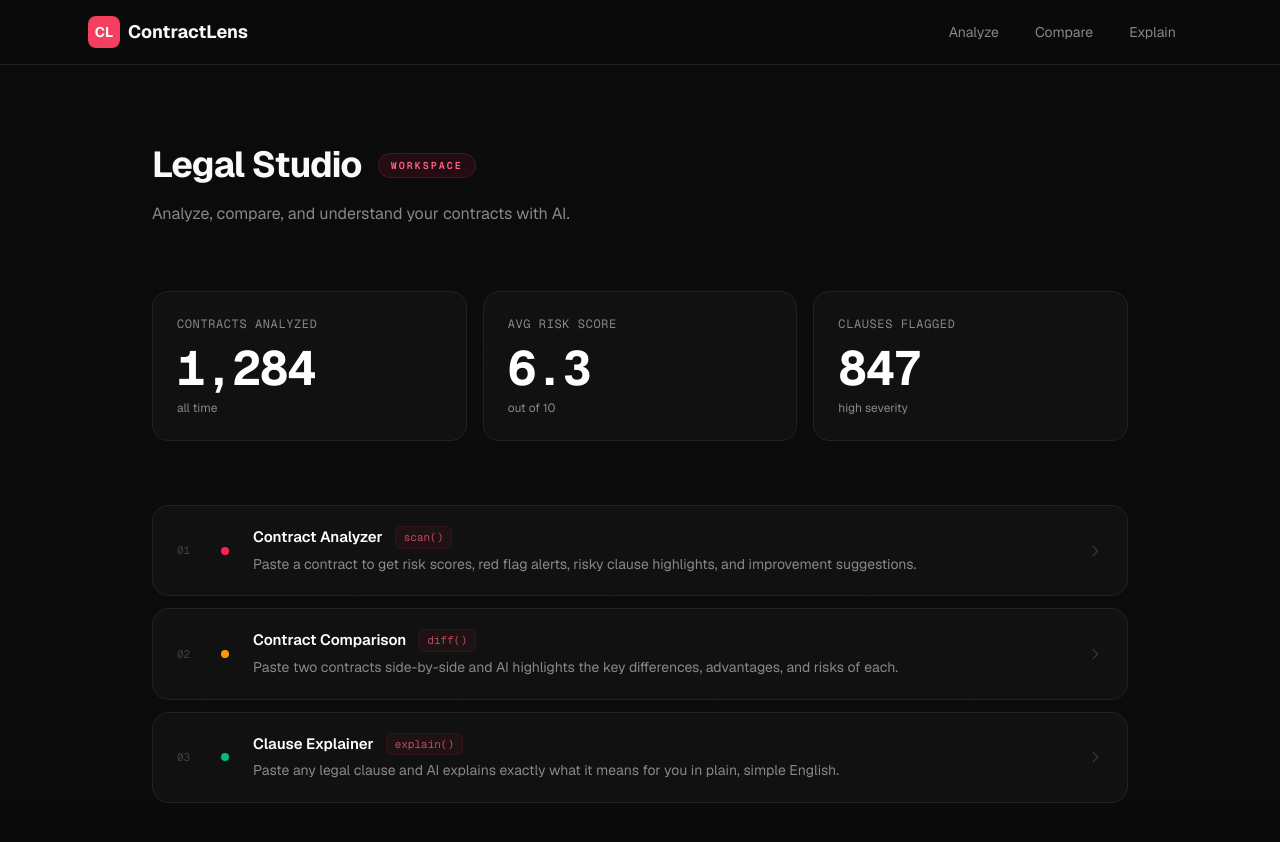
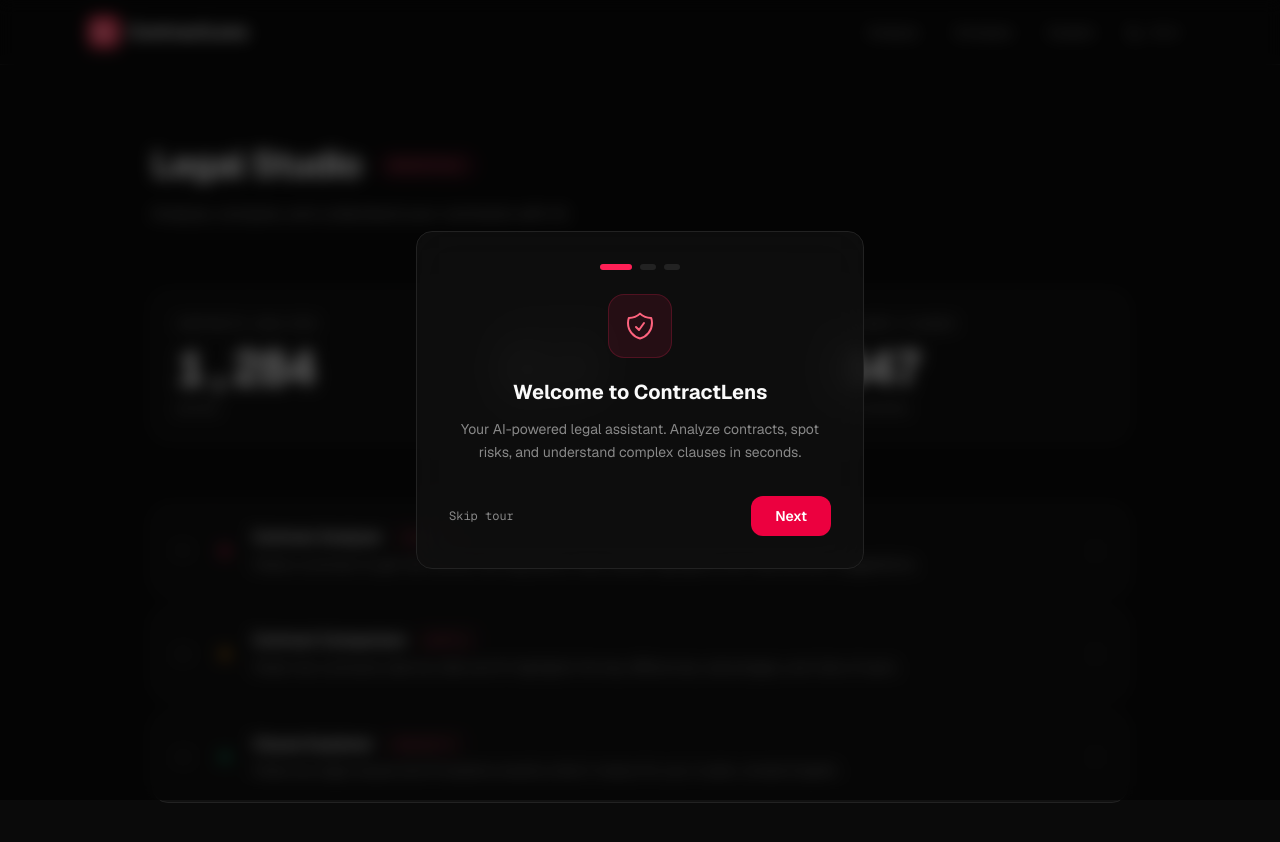
Before and after one commit to kalavathiramarao76-ui/contractlens-ai, a Next.js app: page /app in a window 1280 px wide. Shown: the top 842 px of the page. Built offline with nearby package versions, Linux system fonts and the light colour scheme.

Commit message:
Enterprise: dark/light theme + onboarding tour

```diff
--- a/src/app/app/layout.tsx
+++ b/src/app/app/layout.tsx
@@ -1,8 +1,13 @@
+"use client";
+
 import Link from "next/link";
+import ThemeToggle from "@/components/ThemeToggle";
+import OnboardingTour from "@/components/OnboardingTour";
 
 export default function AppLayout({ children }: { children: React.ReactNode }) {
   return (
     <div className="min-h-screen flex flex-col">
+      <OnboardingTour />
       {/* Nav */}
       <nav className="border-b border-[var(--color-border)] bg-[var(--color-background)]/80 backdrop-blur-xl sticky top-0 z-50">
         <div className="max-w-6xl mx-auto px-6 h-16 flex items-center justify-between">
@@ -21,11 +26,12 @@
               <Link
                 key={link.href}
                 href={link.href}
-                className="px-4 py-2 rounded-lg text-sm text-[var(--color-muted)] hover:text-white hover:bg-[var(--color-elevated)] transition-colors"
+                className="px-4 py-2 rounded-lg text-sm text-[var(--color-muted)] hover:text-[var(--color-foreground)] hover:bg-[var(--color-elevated)] transition-colors"
               >
                 {link.label}
               </Link>
             ))}
+            <ThemeToggle />
           </div>
         </div>
       </nav>
--- a/src/app/globals.css
+++ b/src/app/globals.css
@@ -16,9 +16,27 @@
 
 @import url('https://fonts.googleapis.com/css2?family=JetBrains+Mono:wght@400;500;600;700&display=swap');
 
+/* Theme variables */
+:root, [data-theme="dark"] {
+  --glass-rgb: 17, 17, 17;
+}
+
+[data-theme="light"] {
+  --color-background: #fafafa;
+  --color-foreground: #18181b;
+  --color-card: #ffffff;
+  --color-elevated: #f4f4f5;
+  --color-border: #e4e4e7;
+  --color-muted: #71717a;
+  --color-accent: #e11d48;
+  --color-accent-light: #be123c;
+  --color-accent-dark: #9f1239;
+  --glass-rgb: 255, 255, 255;
+}
+
 * {
   scrollbar-width: thin;
-  scrollbar-color: #333 transparent;
+  scrollbar-color: var(--color-border) transparent;
 }
 
 body {
@@ -27,6 +45,7 @@
   font-family: var(--font-sans), system-ui, sans-serif;
   -webkit-font-smoothing: antialiased;
   -moz-osx-font-smoothing: grayscale;
+  transition: background-color 0.3s ease, color 0.3s ease;
 }
 
 /* Noise texture overlay */
@@ -102,3 +121,9 @@
   color: var(--color-accent-light);
   font-weight: 600;
 }
+
+/* Confetti animation */
+@keyframes confetti-fall {
+  0% { transform: translateY(0) rotate(0deg); opacity: 1; }
+  100% { transform: translateY(100vh) rotate(720deg); opacity: 0; }
+}
--- a/src/app/layout.tsx
+++ b/src/app/layout.tsx
@@ -27,7 +27,15 @@
     <html
       lang="en"
       className={`${geistSans.variable} ${geistMono.variable} h-full antialiased`}
+      suppressHydrationWarning
     >
+      <head>
+        <script
+          dangerouslySetInnerHTML={{
+            __html: `(function(){try{var t=localStorage.getItem('contractlens-theme')||'dark';if(t==='system'){t=window.matchMedia('(prefers-color-scheme:dark)').matches?'dark':'light'}document.documentElement.setAttribute('data-theme',t)}catch(e){document.documentElement.setAttribute('data-theme','dark')}})();`,
+          }}
+        />
+      </head>
       <body className="min-h-full flex flex-col">{children}</body>
     </html>
   );
--- /dev/null
+++ b/src/components/OnboardingTour.tsx
@@ -0,0 +1,142 @@
+"use client";
+
+import { useState, useEffect } from "react";
+
+const steps = [
+  {
+    title: "Welcome to ContractLens",
+    desc: "Your AI-powered legal assistant. Analyze contracts, spot risks, and understand complex clauses in seconds.",
+    emoji: "shield",
+  },
+  {
+    title: "Paste a Contract",
+    desc: "Copy and paste any contract, agreement, or legal clause into the analyzer. Our AI reads every line for you.",
+    emoji: "document",
+  },
+  {
+    title: "Understand Risks",
+    desc: "Get risk scores, red flag alerts, and plain-English explanations. Negotiate smarter with AI-backed insights.",
+    emoji: "check",
+  },
+];
+
+const icons: Record<string, React.ReactNode> = {
+  shield: (
+    <svg className="w-8 h-8" fill="none" viewBox="0 0 24 24" stroke="currentColor" strokeWidth={1.5}>
+      <path strokeLinecap="round" strokeLinejoin="round" d="M9 12.75L11.25 15 15 9.75m-3-7.036A11.959 11.959 0 013.598 6 11.99 11.99 0 003 9.749c0 5.592 3.824 10.29 9 11.623 5.176-1.332 9-6.03 9-11.622 0-1.31-.21-2.571-.598-3.751h-.152c-3.196 0-6.1-1.248-8.25-3.285z" />
+    </svg>
+  ),
+  document: (
+    <svg className="w-8 h-8" fill="none" viewBox="0 0 24 24" stroke="currentColor" strokeWidth={1.5}>
+      <path strokeLinecap="round" strokeLinejoin="round" d="M19.5 14.25v-2.625a3.375 3.375 0 00-3.375-3.375h-1.5A1.125 1.125 0 0113.5 7.125v-1.5a3.375 3.375 0 00-3.375-3.375H8.25m0 12.75h7.5m-7.5 3H12M10.5 2.25H5.625c-.621 0-1.125.504-1.125 1.125v17.25c0 .621.504 1.125 1.125 1.125h12.75c.621 0 1.125-.504 1.125-1.125V11.25a9 9 0 00-9-9z" />
+    </svg>
+  ),
+  check: (
+    <svg className="w-8 h-8" fill="none" viewBox="0 0 24 24" stroke="currentColor" strokeWidth={1.5}>
+      <path strokeLinecap="round" strokeLinejoin="round" d="M9 12.75L11.25 15 15 9.75M21 12c0 1.268-.63 2.39-1.593 3.068a3.745 3.745 0 01-1.043 3.296 3.745 3.745 0 01-3.296 1.043A3.745 3.745 0 0112 21c-1.268 0-2.39-.63-3.068-1.593a3.746 3.746 0 01-3.296-1.043 3.745 3.745 0 01-1.043-3.296A3.745 3.745 0 013 12c0-1.268.63-2.39 1.593-3.068a3.745 3.745 0 011.043-3.296 3.746 3.746 0 013.296-1.043A3.746 3.746 0 0112 3c1.268 0 2.39.63 3.068 1.593a3.746 3.746 0 013.296 1.043 3.746 3.746 0 011.043 3.296A3.745 3.745 0 0121 12z" />
+    </svg>
+  ),
+};
+
+export default function OnboardingTour() {
+  const [step, setStep] = useState(0);
+  const [visible, setVisible] = useState(false);
+  const [confetti, setConfetti] = useState(false);
+
+  useEffect(() => {
+    const seen = localStorage.getItem("contractlens-onboarded");
+    if (!seen) setVisible(true);
+  }, []);
+
+  const next = () => {
+    if (step < steps.length - 1) {
+      setStep(step + 1);
+    } else {
+      setConfetti(true);
+      setTimeout(() => {
+        localStorage.setItem("contractlens-onboarded", "true");
+        setVisible(false);
+      }, 1500);
+    }
+  };
+
+  const skip = () => {
+    localStorage.setItem("contractlens-onboarded", "true");
+    setVisible(false);
+  };
+
+  if (!visible) return null;
+
+  const current = steps[step];
+
+  return (
+    <div className="fixed inset-0 z-[100] flex items-center justify-center">
+      {/* Backdrop */}
+      <div className="absolute inset-0 bg-black/60 backdrop-blur-sm" onClick={skip} />
+
+      {/* Confetti */}
+      {confetti && (
+        <div className="absolute inset-0 pointer-events-none overflow-hidden z-[101]">
+          {Array.from({ length: 50 }).map((_, i) => (
+            <div
+              key={i}
+              className="absolute w-2 h-2 rounded-full"
+              style={{
+                left: `${Math.random() * 100}%`,
+                top: `-5%`,
+                backgroundColor: ["#f43f5e", "#fb7185", "#fda4af", "#10b981", "#fbbf24", "#818cf8"][i % 6],
+                animation: `confetti-fall ${1.5 + Math.random() * 1.5}s ease-in forwards`,
+                animationDelay: `${Math.random() * 0.5}s`,
+              }}
+            />
+          ))}
+        </div>
+      )}
+
+      {/* Card */}
+      <div
+        className="relative z-[102] max-w-md w-full mx-4 rounded-2xl border border-[var(--color-border)] p-8 text-center"
+        style={{
+          background: "rgba(var(--glass-rgb, 17,17,17), 0.75)",
+          backdropFilter: "blur(20px)",
+          WebkitBackdropFilter: "blur(20px)",
+        }}
+      >
+        {/* Step indicator */}
+        <div className="flex items-center justify-center gap-2 mb-6">
+          {steps.map((_, i) => (
+            <div
+              key={i}
+              className={`h-1.5 rounded-full transition-all duration-300 ${
+                i === step ? "w-8 bg-rose-500" : i < step ? "w-4 bg-rose-500/40" : "w-4 bg-[var(--color-border)]"
+              }`}
+            />
+          ))}
+        </div>
+
+        {/* Icon */}
+        <div className="w-16 h-16 rounded-2xl bg-rose-500/10 border border-rose-500/20 flex items-center justify-center mx-auto mb-5 text-rose-400">
+          {icons[current.emoji]}
+        </div>
+
+        <h2 className="text-xl font-bold mb-3 text-[var(--color-foreground)]">{current.title}</h2>
+        <p className="text-sm text-[var(--color-muted)] leading-relaxed mb-8">{current.desc}</p>
+
+        <div className="flex items-center justify-between">
+          <button
+            onClick={skip}
+            className="text-xs font-mono text-[var(--color-muted)] hover:text-[var(--color-foreground)] transition-colors"
+          >
+            Skip tour
+          </button>
+          <button
+            onClick={next}
+            className="px-6 py-2.5 rounded-xl bg-rose-600 hover:bg-rose-500 text-white font-semibold text-sm transition-all duration-200 focus:outline-none focus:ring-2 focus:ring-rose-500/40"
+          >
+            {step === steps.length - 1 ? "Get Started" : "Next"}
+          </button>
+        </div>
+      </div>
+    </div>
+  );
+}
--- /dev/null
+++ b/src/components/ThemeToggle.tsx
@@ -0,0 +1,67 @@
+"use client";
+
+import { useState, useEffect } from "react";
+
+type Theme = "light" | "dark" | "system";
+
+export default function ThemeToggle() {
+  const [theme, setTheme] = useState<Theme>("dark");
+  const [mounted, setMounted] = useState(false);
+
+  useEffect(() => {
+    setMounted(true);
+    const stored = localStorage.getItem("contractlens-theme") as Theme | null;
+    if (stored) {
+      setTheme(stored);
+      applyTheme(stored);
+    }
+  }, []);
+
+  const applyTheme = (t: Theme) => {
+    const root = document.documentElement;
+    if (t === "system") {
+      const prefersDark = window.matchMedia("(prefers-color-scheme: dark)").matches;
+      root.setAttribute("data-theme", prefersDark ? "dark" : "light");
+    } else {
+      root.setAttribute("data-theme", t);
+    }
+  };
+
+  const cycle = () => {
+    const order: Theme[] = ["dark", "light", "system"];
+    const next = order[(order.indexOf(theme) + 1) % order.length];
+    setTheme(next);
+    localStorage.setItem("contractlens-theme", next);
+    applyTheme(next);
+  };
+
+  if (!mounted) return null;
+
+  const icon =
+    theme === "dark" ? (
+      <svg className="w-4 h-4" fill="none" viewBox="0 0 24 24" stroke="currentColor" strokeWidth={2}>
+        <path strokeLinecap="round" strokeLinejoin="round" d="M20.354 15.354A9 9 0 018.646 3.646 9.003 9.003 0 0012 21a9.003 9.003 0 008.354-5.646z" />
+      </svg>
+    ) : theme === "light" ? (
+      <svg className="w-4 h-4" fill="none" viewBox="0 0 24 24" stroke="currentColor" strokeWidth={2}>
+        <path strokeLinecap="round" strokeLinejoin="round" d="M12 3v1m0 16v1m9-9h-1M4 12H3m15.364 6.364l-.707-.707M6.343 6.343l-.707-.707m12.728 0l-.707.707M6.343 17.657l-.707.707M16 12a4 4 0 11-8 0 4 4 0 018 0z" />
+      </svg>
+    ) : (
+      <svg className="w-4 h-4" fill="none" viewBox="0 0 24 24" stroke="currentColor" strokeWidth={2}>
+        <path strokeLinecap="round" strokeLinejoin="round" d="M9.75 17L9 20l-1 1h8l-1-1-.75-3M3 13h18M5 17h14a2 2 0 002-2V5a2 2 0 00-2-2H5a2 2 0 00-2 2v10a2 2 0 002 2z" />
+      </svg>
+    );
+
+  const label = theme === "dark" ? "Dark" : theme === "light" ? "Light" : "System";
+
+  return (
+    <button
+      onClick={cycle}
+      className="flex items-center gap-2 px-3 py-2 rounded-lg text-xs font-mono transition-all duration-200 text-[var(--color-muted)] hover:text-[var(--color-foreground)] hover:bg-[var(--color-elevated)] focus:outline-none focus:ring-2 focus:ring-rose-500/40"
+      title={`Theme: ${label}`}
+    >
+      {icon}
+      <span className="hidden sm:inline">{label}</span>
+    </button>
+  );
+}
```
